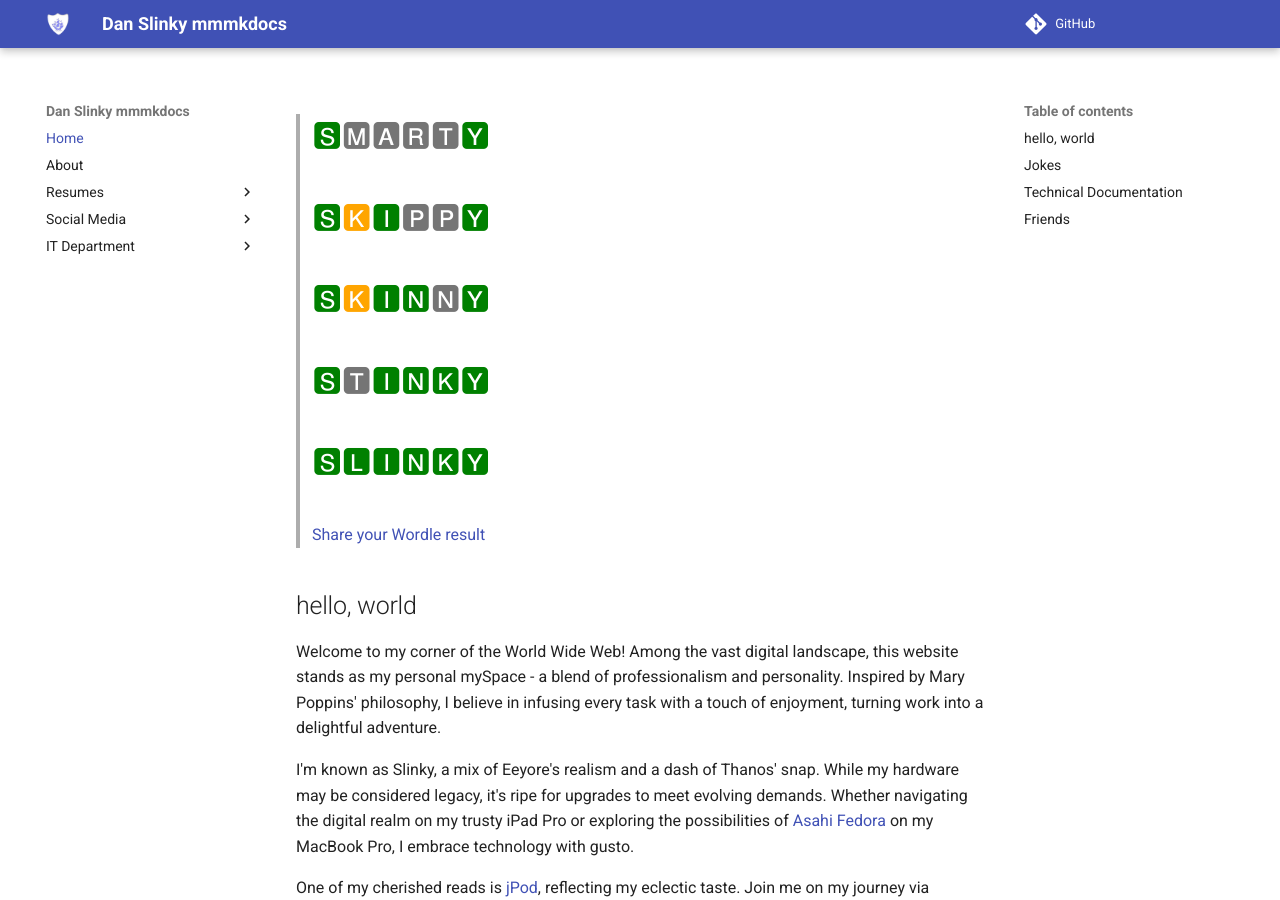
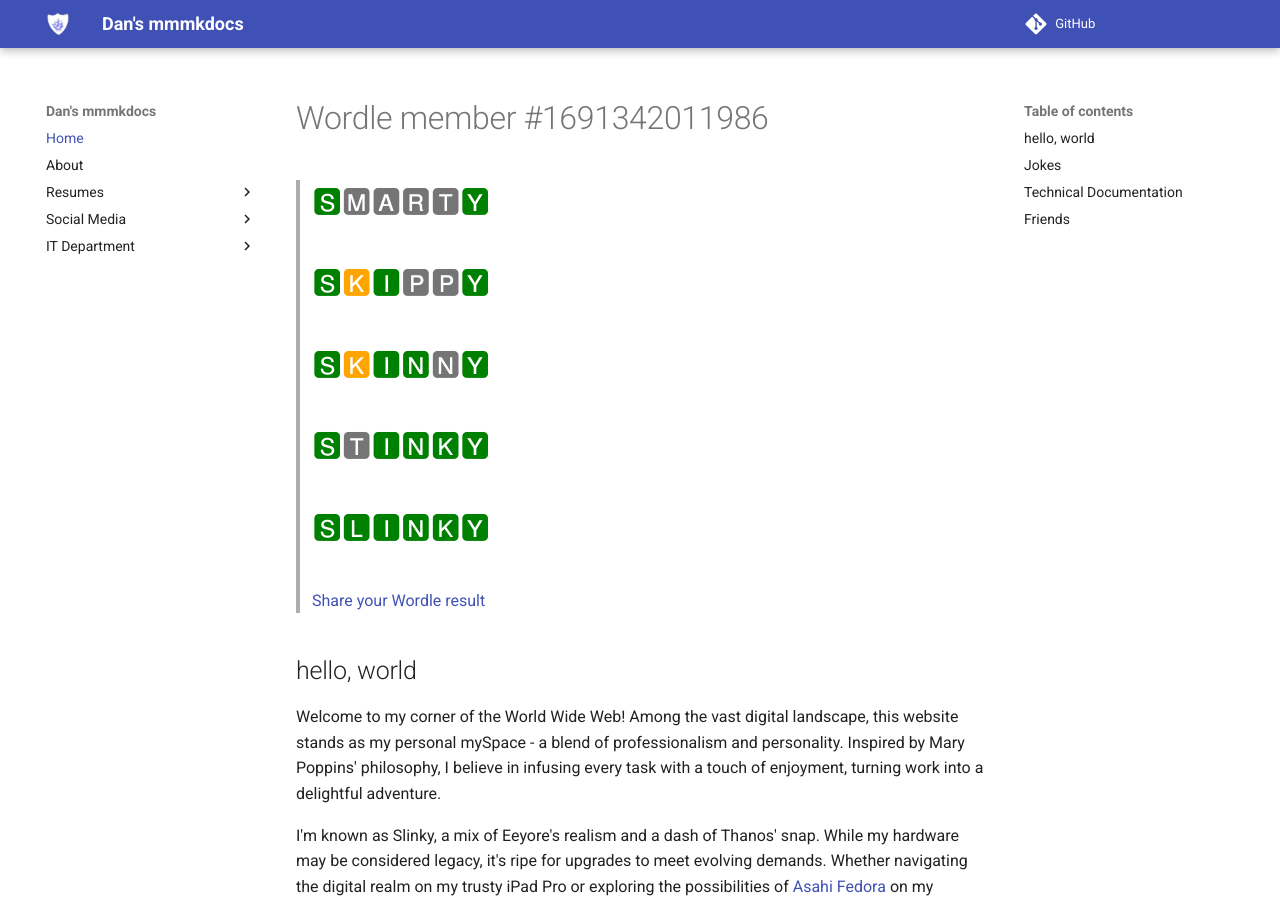
Before and after one commit to danslinky/danslinky.co.uk, an MkDocs documentation site: the page built from docs/index.md, in a window 1280 px wide and 900 px high. Built offline with MkDocs 1.6.1 and Material for MkDocs 9.7.7, drawn with Linux system fonts in a browser that asks for light colours; comment, search, counter and statistics services are not loaded.

Commit message:
branding

```diff
--- a/docs/index.md
+++ b/docs/index.md
@@ -1,3 +1,5 @@
+# Wordle member #1691342011986
+
 <blockquote>
 <h1><span style=color:green>🆂</span>🅼🅰🆁🆃<span style=color:green>🆈</span></h1>
 <h1><span style=color:green>🆂</span><span style=color:orange>🅺</span><span style=color:green>🅸</span>🅿🅿<span style=color:green>🆈</span></h1>
@@ -8,6 +10,7 @@
 <a href="javascript:alert('Cyber! Cyber! Cyber!')">Share your Wordle result</a>
 </citation>
 </blockquote>
+
 ## hello, world
 
 Welcome to my corner of the World Wide Web! Among the vast digital landscape, this website stands as my personal mySpace - a blend of professionalism and personality. Inspired by Mary Poppins' philosophy, I believe in infusing every task with a touch of enjoyment, turning work into a delightful adventure.
--- a/mkdocs.yml
+++ b/mkdocs.yml
@@ -1,4 +1,4 @@
-site_name: Dan Slinky mmmkdocs
+site_name: Dan's mmmkdocs
 site_description: Personal portfolio of Dan Slinky.
 site_url: https://rtfm.danslinky.co.uk
 repo_url: https://github.com/danslinky/danslinky.co.uk
```
